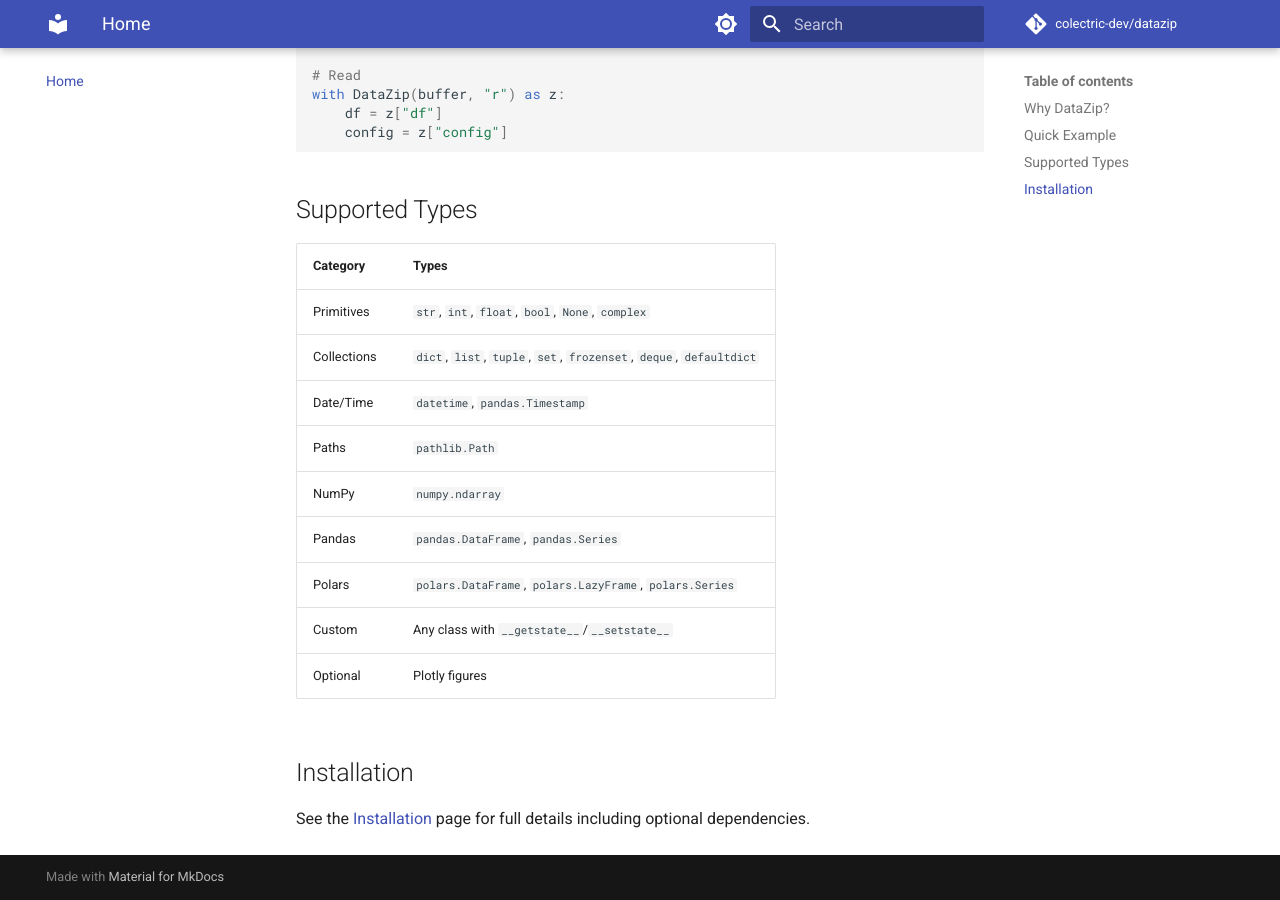
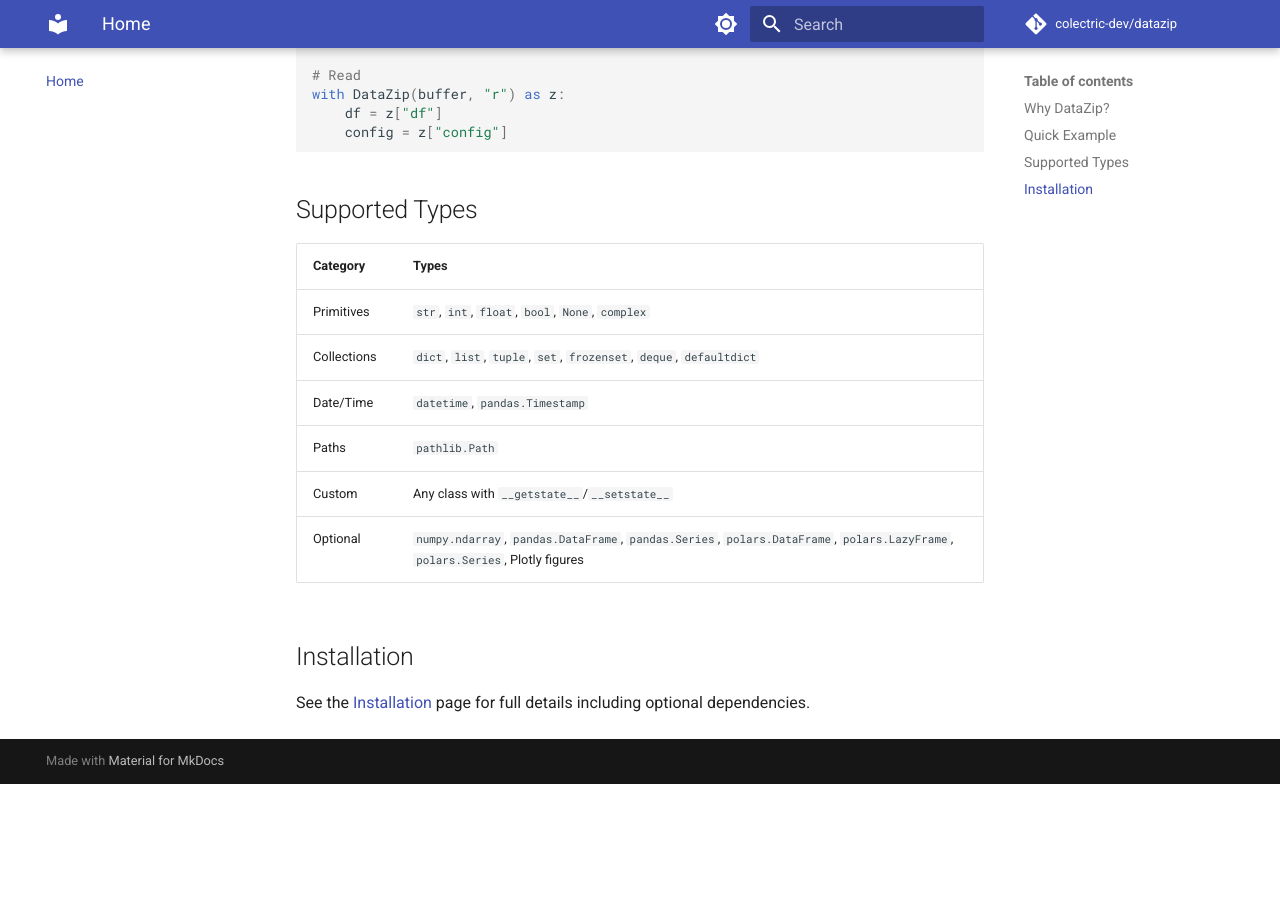
Before and after one commit to colectric-dev/datazip, an MkDocs documentation site: the page built from docs/index.md, in a window 1280 px wide and 900 px high, scrolled down 954 px. Built offline with MkDocs 1.6.1 and Material for MkDocs 9.7.7, drawn with Linux system fonts in a browser that asks for light colours; comment, search, counter and statistics services are not loaded; after the commit the page ends 1738 px from its top, so only the background shows below that.

```diff
--- a/docs/index.md
+++ b/docs/index.md
@@ -32,17 +32,14 @@ with DataZip(buffer, "r") as z:
 
 ## Supported Types
 
-| Category | Types                                                            |
-|---|------------------------------------------------------------------|
-| Primitives | `str`, `int`, `float`, `bool`, `None`, `complex`                 |
-| Collections | `dict`, `list`, `tuple`, `set`, `frozenset`, `deque`, `defaultdict` |
-| Date/Time | `datetime`, `pandas.Timestamp`                                   |
-| Paths | `pathlib.Path`                                                   |
-| NumPy | `numpy.ndarray`                                                  |
-| Pandas | `pandas.DataFrame`, `pandas.Series`                              |
-| Polars | `polars.DataFrame`, `polars.LazyFrame`, `polars.Series`          |
-| Custom | Any class with `__getstate__`/`__setstate__`                     |
-| Optional | Plotly figures                                 |
+| Category | Types                                                                                                                         |
+|---|-------------------------------------------------------------------------------------------------------------------------------|
+| Primitives | `str`, `int`, `float`, `bool`, `None`, `complex`                                                                              |
+| Collections | `dict`, `list`, `tuple`, `set`, `frozenset`, `deque`, `defaultdict`                                                           |
+| Date/Time | `datetime`, `pandas.Timestamp`                                                                                                |
+| Paths | `pathlib.Path`                                                                                                                | |
+| Custom | Any class with `__getstate__`/`__setstate__`                                                                                  |
+| Optional | `numpy.ndarray`, `pandas.DataFrame`, `pandas.Series`, `polars.DataFrame`, `polars.LazyFrame`, `polars.Series`, Plotly figures |
 
 ## Installation
 
```
Also changed, not shown: README.md (+17 -11 lines).
